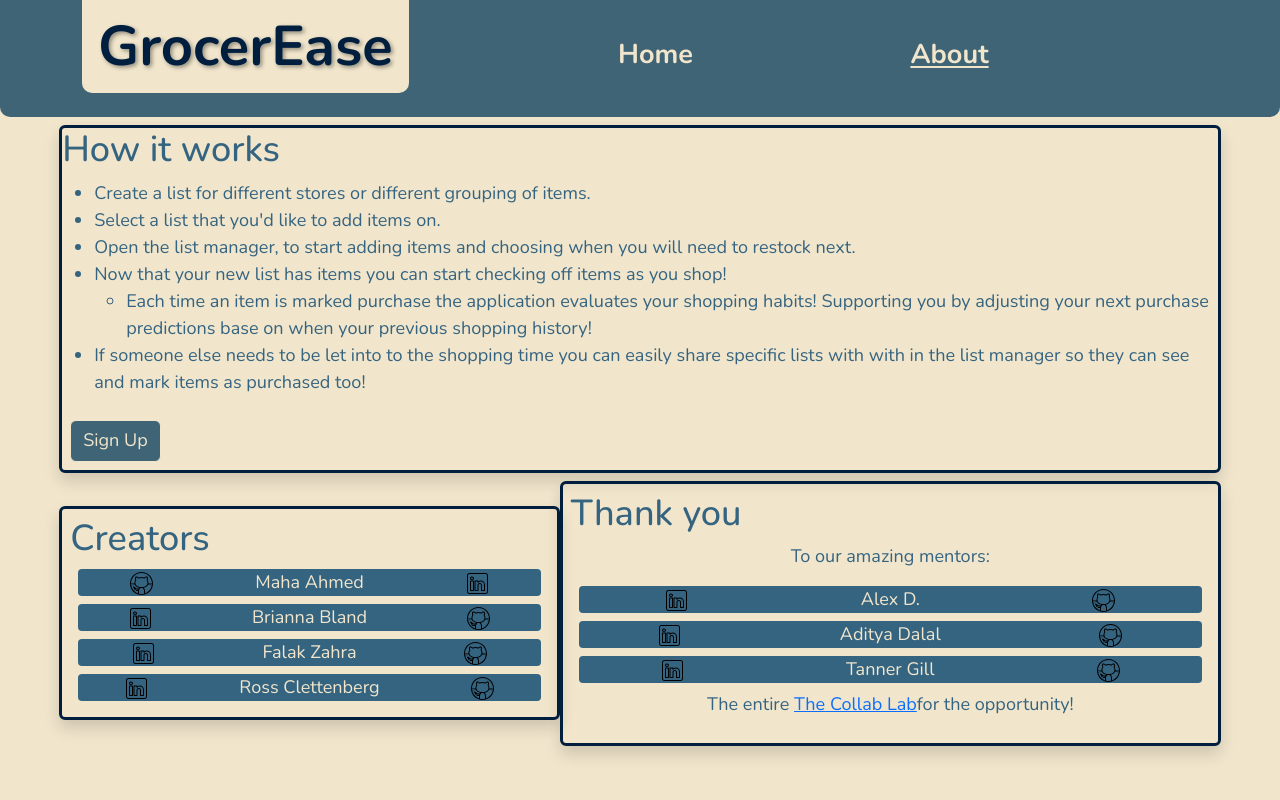
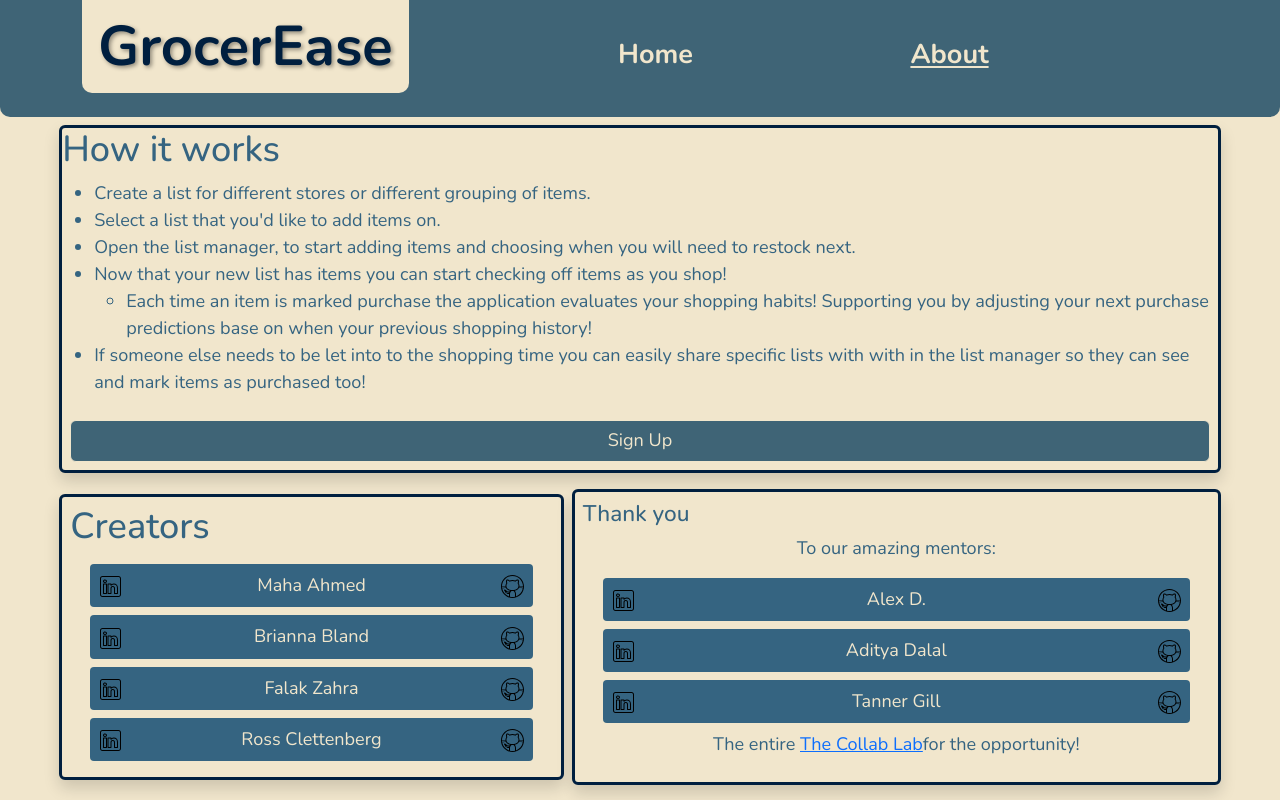
Before and after one commit to the-collab-lab/tcl-77-smart-shopping-list, a React (Vite) app: page /about in a window 1280 px wide. Built offline with nearby package versions, Linux system fonts and the light colour scheme; no server answers; what io-ts would draw is missing.

Commit message:
getting the lin icons to space evenly and the same on all of them

```diff
--- a/src/views/unauthenticated/About.tsx
+++ b/src/views/unauthenticated/About.tsx
@@ -3,11 +3,12 @@ import { Link } from "react-router-dom";
 import LinkedInLogo from "../../icons/LinkedInLogo.svg?react";
 import GithubLogo from "../../icons/GithubLogo.svg?react";
 import { SignInButton } from "../../api";
+import { Card, Container } from "react-bootstrap";
 
 export function About() {
 	return (
-		<div className="d-flex flex-wrap m-2 align-items-center justify-content-evenly text-info">
-			<section className="border border-solid rounded-2 border-dark border-3 shadow">
+		<div className="d-flex flex-wrap m-2 align-items-center justify-content-center gap-2">
+			<Card className="border border-solid rounded-2 border-dark border-3 bg-primary text-info shadow">
 				<h2>How it works</h2>
 				<ul>
 					<li>
@@ -37,19 +38,24 @@ export function About() {
 					</li>
 				</ul>
 				<SignInButton isSignIn={false} />
-			</section>
-			<section className="border border-solid rounded-2 border-dark border-3 shadow flex-grow flex-fill p-2 my-2">
+			</Card>
+			<section className="d-flex flex-wrap align-items-center justify-content-center gap-2 w-100">
+				<Card className="border border-solid rounded-2 border-dark border-3 shadow flex-grow-1  p-2 my-2 bg-primary text-info">
 					<h2>Creators</h2>
-				<div className="text-primary bg-info d-flex flex-row justify-content-around rounded-1 m-2">
+					<Container>
+						<div className="text-primary bg-info d-flex flex-row justify-content-between p-2 rounded-1 m-2 align-items-center">
+							<Link
+								to="https://www.linkedin.com/in/maha-ahmed3/"
+								target="_blank"
+							>
+								<LinkedInLogo width="25" height="25" />
+							</Link>
+							<span>Maha Ahmed</span>
 							<Link to="https://github.com/eternalmaha" target="_blank">
 								<GithubLogo width="25" height="25" />
 							</Link>
-					<span>Maha Ahmed</span>
-					<Link to="https://www.linkedin.com/in/maha-ahmed3/" target="_blank">
-						<LinkedInLogo width="25" height="25" />
-					</Link>
 						</div>
-				<div className="text-primary bg-info d-flex flex-row justify-content-around rounded-1 m-2">
+						<div className="text-primary bg-info d-flex flex-row justify-content-between p-2 rounded-1 m-2">
 							<Link to="https://www.linkedin.com/in/bbland1/" target="_blank">
 								<LinkedInLogo width="25" height="25" />
 							</Link>
@@ -58,8 +64,11 @@ export function About() {
 								<GithubLogo width="25" height="25" />
 							</Link>
 						</div>
-				<div className="text-primary bg-info d-flex flex-row justify-content-around rounded-1 m-2">
-					<Link to="https://www.linkedin.com/in/falak-zahra/" target="_blank">
+						<div className="text-primary bg-info d-flex flex-row justify-content-between p-2 rounded-1 m-2">
+							<Link
+								to="https://www.linkedin.com/in/falak-zahra/"
+								target="_blank"
+							>
 								<LinkedInLogo width="25" height="25" />
 							</Link>
 							<span>Falak Zahra</span>
@@ -67,7 +76,7 @@ export function About() {
 								<GithubLogo width="25" height="25" />
 							</Link>
 						</div>
-				<div className="text-primary bg-info d-flex flex-row justify-content-around rounded-1 m-2">
+						<div className="text-primary bg-info d-flex flex-row justify-content-between p-2 rounded-1 m-2">
 							<Link
 								to="https://www.linkedin.com/in/ross-clettenberg/"
 								target="_blank"
@@ -79,11 +88,13 @@ export function About() {
 								<GithubLogo width="25" height="25" />
 							</Link>
 						</div>
-			</section>
-			<section className="border border-solid rounded-2 border-dark border-3 shadow flex-grow flex-fill p-2 my-2">
-				<h2>Thank you</h2>
+					</Container>
+				</Card>
+				<Card className="border border-solid rounded-2 border-dark border-3 shadow flex-grow-1 p-2 my-2 bg-primary text-info">
+					<Card.Title>Thank you</Card.Title>
+					<Container>
 						<p className="text-center">To our amazing mentors:</p>
-				<div className="text-primary bg-info d-flex flex-row justify-content-around rounded-1 m-2">
+						<div className="text-primary bg-info d-flex flex-row justify-content-between p-2 rounded-1 m-2">
 							<Link to="https://www.linkedin.com/in/dantonioa/" target="_blank">
 								<LinkedInLogo width="25" height="25" />
 							</Link>
@@ -92,8 +103,11 @@ export function About() {
 								<GithubLogo width="25" height="25" />
 							</Link>
 						</div>
-				<div className="text-primary bg-info d-flex flex-row justify-content-around rounded-1 m-2">
-					<Link to="https://www.linkedin.com/in/adityadalal/" target="_blank">
+						<div className="text-primary bg-info d-flex flex-row justify-content-between p-2 rounded-1 m-2">
+							<Link
+								to="https://www.linkedin.com/in/adityadalal/"
+								target="_blank"
+							>
 								<LinkedInLogo width="25" height="25" />
 							</Link>
 							<span>Aditya Dalal</span>
@@ -101,8 +115,11 @@ export function About() {
 								<GithubLogo width="25" height="25" />
 							</Link>
 						</div>
-				<div className="text-primary bg-info d-flex flex-row justify-content-around rounded-1 m-2">
-					<Link to="https://www.linkedin.com/in/tanner-gill/" target="_blank">
+						<div className="text-primary bg-info d-flex flex-row justify-content-between p-2 rounded-1 m-2">
+							<Link
+								to="https://www.linkedin.com/in/tanner-gill/"
+								target="_blank"
+							>
 								<LinkedInLogo width="25" height="25" />
 							</Link>
 							<span>Tanner Gill</span>
@@ -112,11 +129,16 @@ export function About() {
 						</div>
 						<p className="text-center">
 							The entire{" "}
-					<a href="https://the-collab-lab.codes/developers/" target="_blank">
+							<a
+								href="https://the-collab-lab.codes/developers/"
+								target="_blank"
+							>
 								The Collab Lab
 							</a>
 							for the opportunity!
 						</p>
+					</Container>
+				</Card>
 			</section>
 		</div>
 	);
```
Lines whose indentation alone changed are shown as unchanged.
